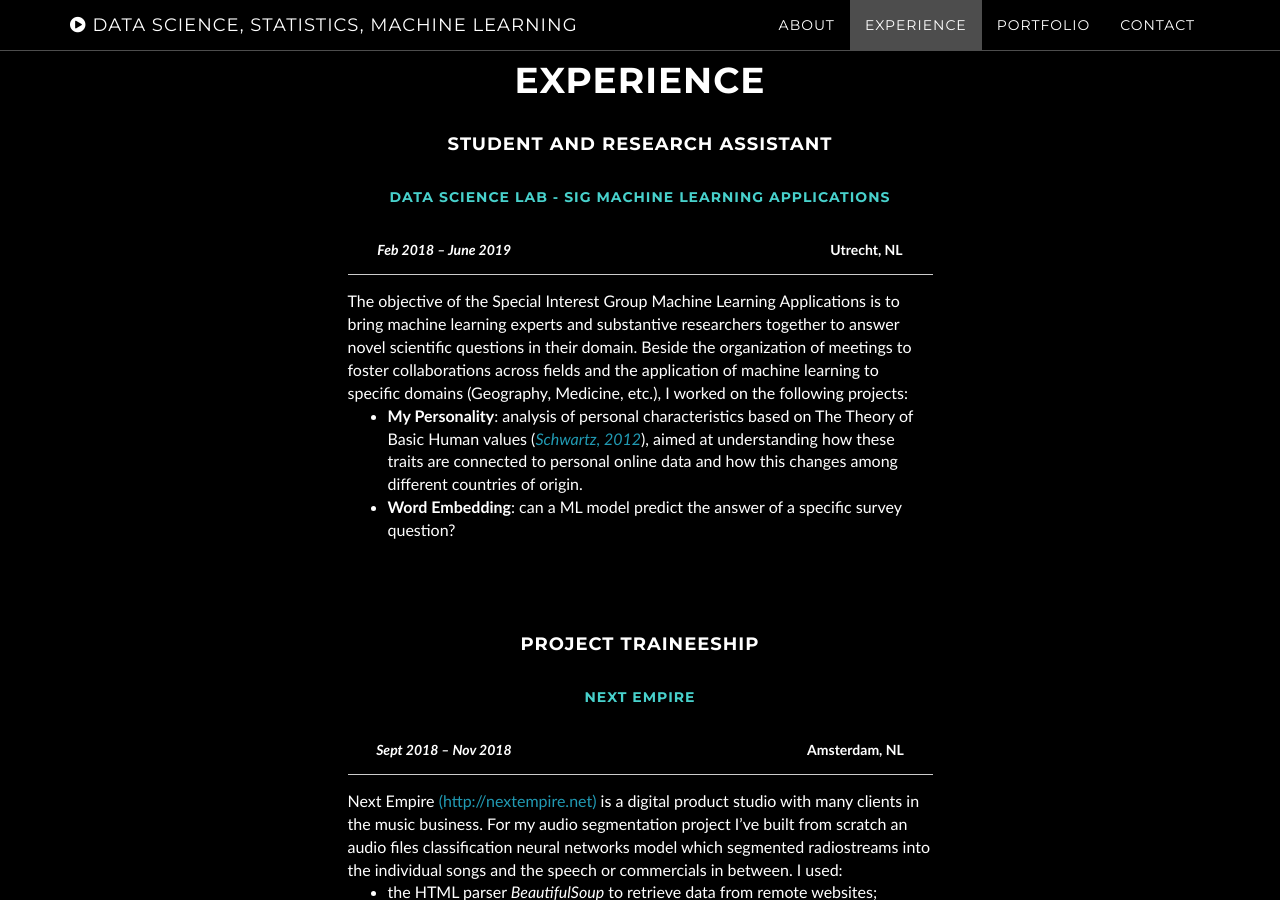
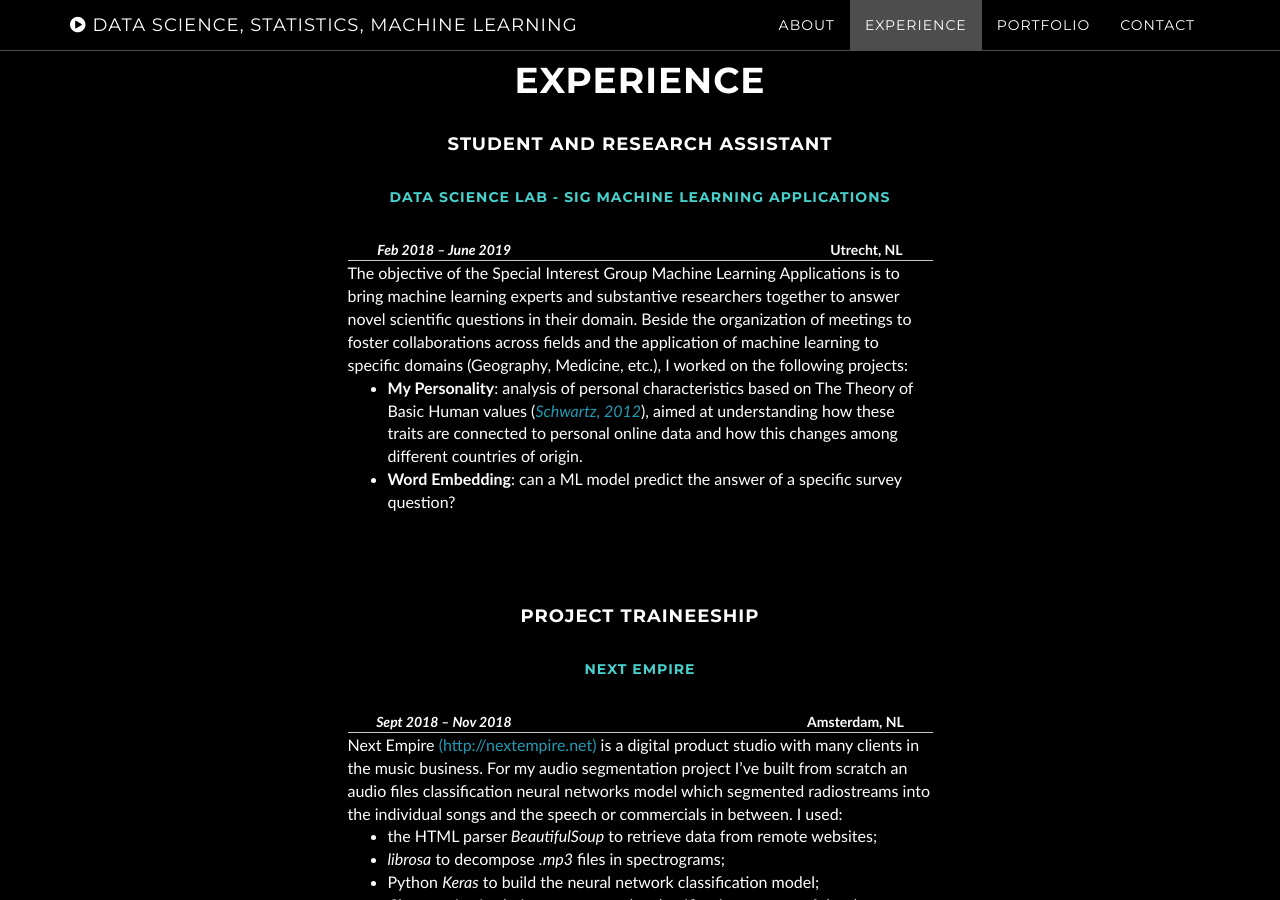
Before and after one commit to AgneseG/AgneseG.github.io, a Jekyll site: the page built from index.html, in a window 1280 px wide and 900 px high, scrolled down 1675 px. Built offline with Jekyll 4.4.1, drawn with Linux system fonts in a browser that asks for light colours; some web fonts are replaced.

Commit message:
Update experience.html

```diff
--- a/_includes/experience.html
+++ b/_includes/experience.html
@@ -11,6 +11,11 @@ div.cntr {
   margin-bottom: 50px;
 }
 
+            hr{
+    padding: 0px;
+    margin: 0px;
+  }
+
 </style>
         <div class="row">
             <div>
@@ -20,7 +25,7 @@ div.cntr {
 <h4 " >Student and Research Assistant</h4>
 <h5 style="color:#48D1CC">Data Science Lab - SIG Machine Learning Applications</h5>
 <strong  style="text-align: left;"><em>Feb 2018 &ndash; June 2019 &nbsp;</em> &nbsp;&nbsp;&nbsp;&nbsp;&nbsp; &nbsp;&nbsp;&nbsp; &nbsp;&nbsp;&nbsp;&nbsp;&nbsp;&nbsp;&nbsp;&nbsp;&nbsp;&nbsp;  &nbsp;&nbsp;&nbsp; &nbsp;&nbsp;&nbsp;&nbsp;&nbsp;&nbsp;&nbsp;&nbsp; &nbsp;  &nbsp; &nbsp; &nbsp; &nbsp; &nbsp; &nbsp; &nbsp; &nbsp; &nbsp; &nbsp;&nbsp; &nbsp; &nbsp; &nbsp; &nbsp; &nbsp; &nbsp; &nbsp; &nbsp; &nbsp; &nbsp; &nbsp; &nbsp; &nbsp; &nbsp; &nbsp; &nbsp; &nbsp; Utrecht, NL</strong>
-<hr/>
+<hr>
                                   <div  style="font-family:Optima;font-size:16px;font-weight:500;text-align: left;" >The objective of the Special Interest Group Machine Learning Applications is to bring machine learning experts and substantive researchers together to answer novel scientific questions in their domain. Beside the organization of meetings to foster collaborations across fields and the application of machine learning to specific domains (Geography, Medicine, etc.), I worked on the following projects:</div>
 <ul>
 <li  style="font-family:Optima;font-size:16px;font-weight:500;text-align: left;"><strong>My Personality</strong>: analysis of personal characteristics based on The Theory of Basic Human values (<em><a href="https://scholarworks.gvsu.edu/cgi/viewcontent.cgi?article=1116&context=orpc">Schwartz, 2012</a></em>), aimed at understanding how these traits are connected to personal online data and how this changes among different countries of origin.</li>
```
